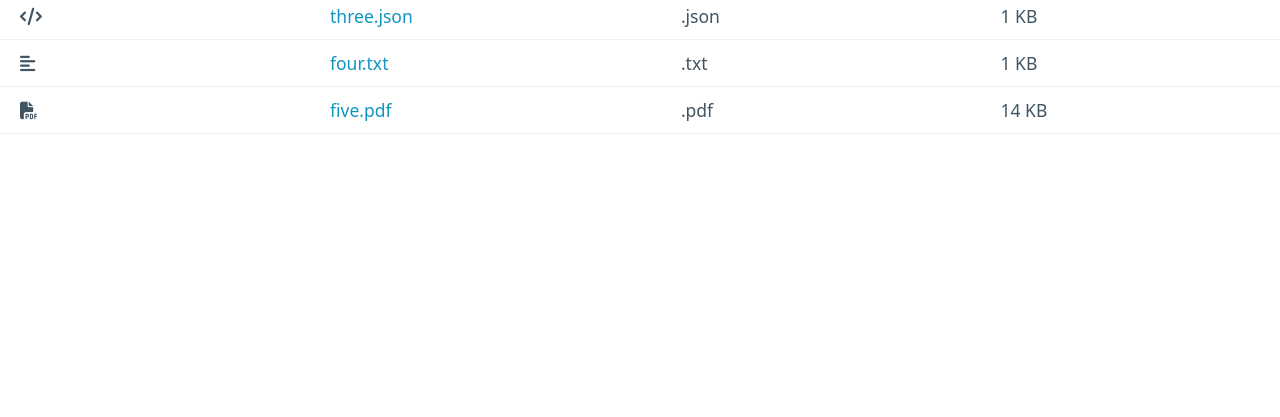
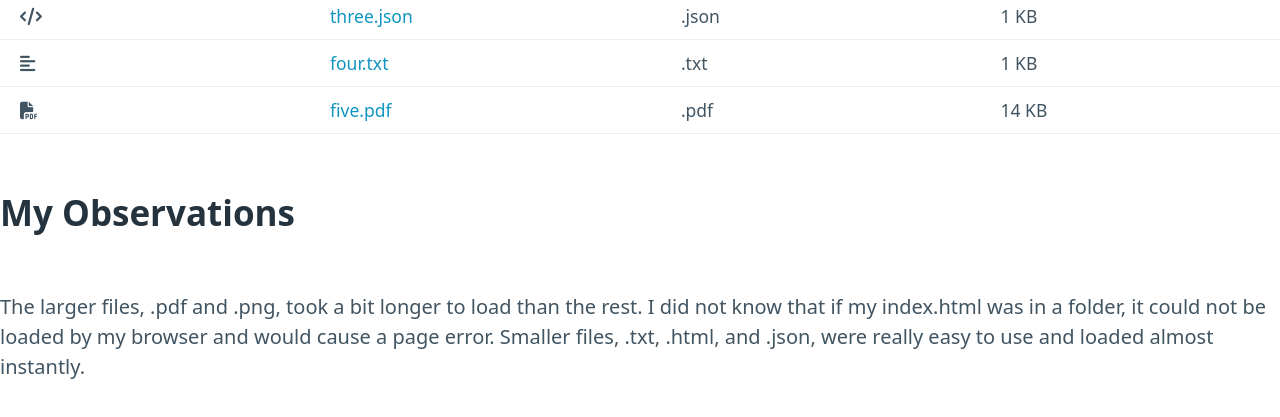
Before and after one commit to trexasch/file-browser, a plain HTML site: page index.html in a window 1280 px wide. Shown: the part 333-750 px from the top of the page. Drawn offline with nearby package versions, Linux system fonts and the light colour scheme.

Commit message:
observations added

```diff
--- a/index.html
+++ b/index.html
@@ -54,5 +54,15 @@
     </tr>
 
     </table>
+
+    <h2>My Observations</h2>
+    <p>The larger files, .pdf and .png, took a bit
+        longer to load than the rest. I did not know
+        that if my index.html was in a folder, it
+        could not be loaded by my browser and would
+        cause a page error. Smaller files, .txt,
+        .html, and .json, were really easy to use
+        and loaded almost instantly.
+    </p>
 </body>
 </html>
```
